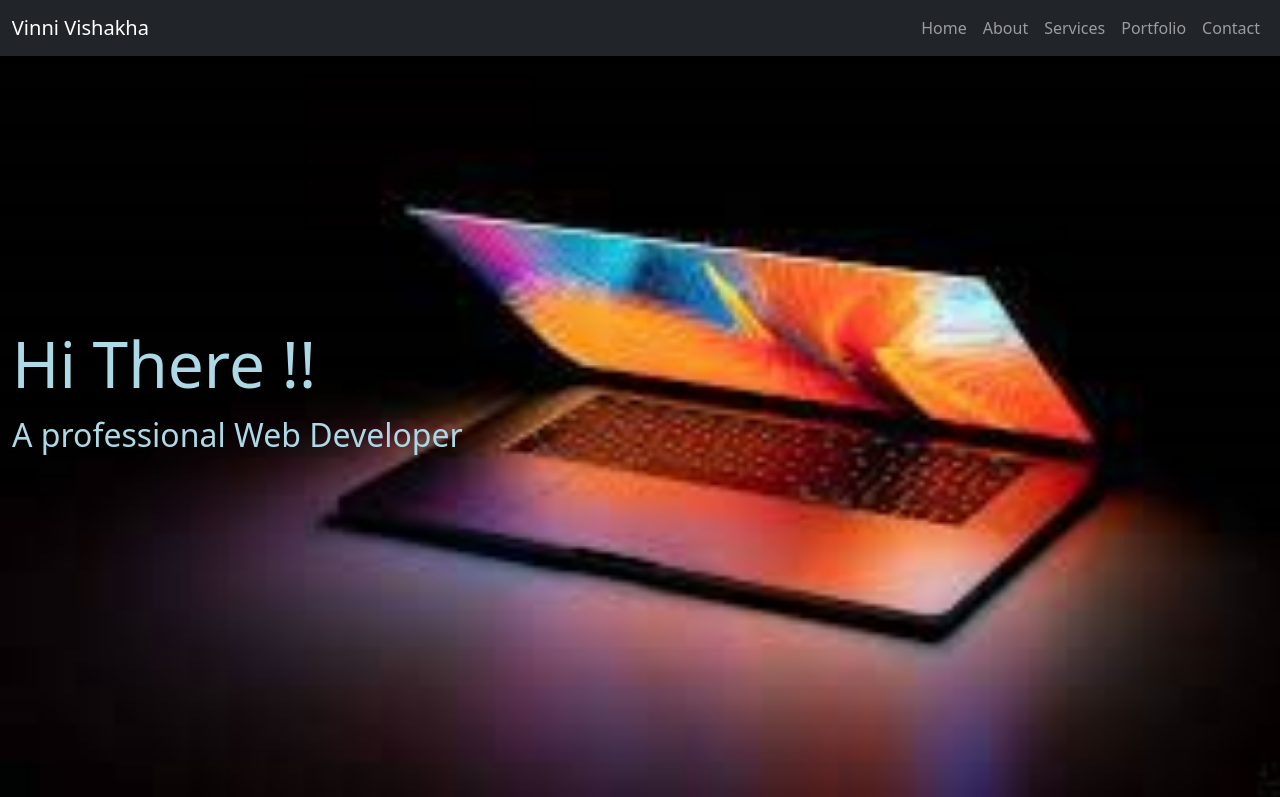
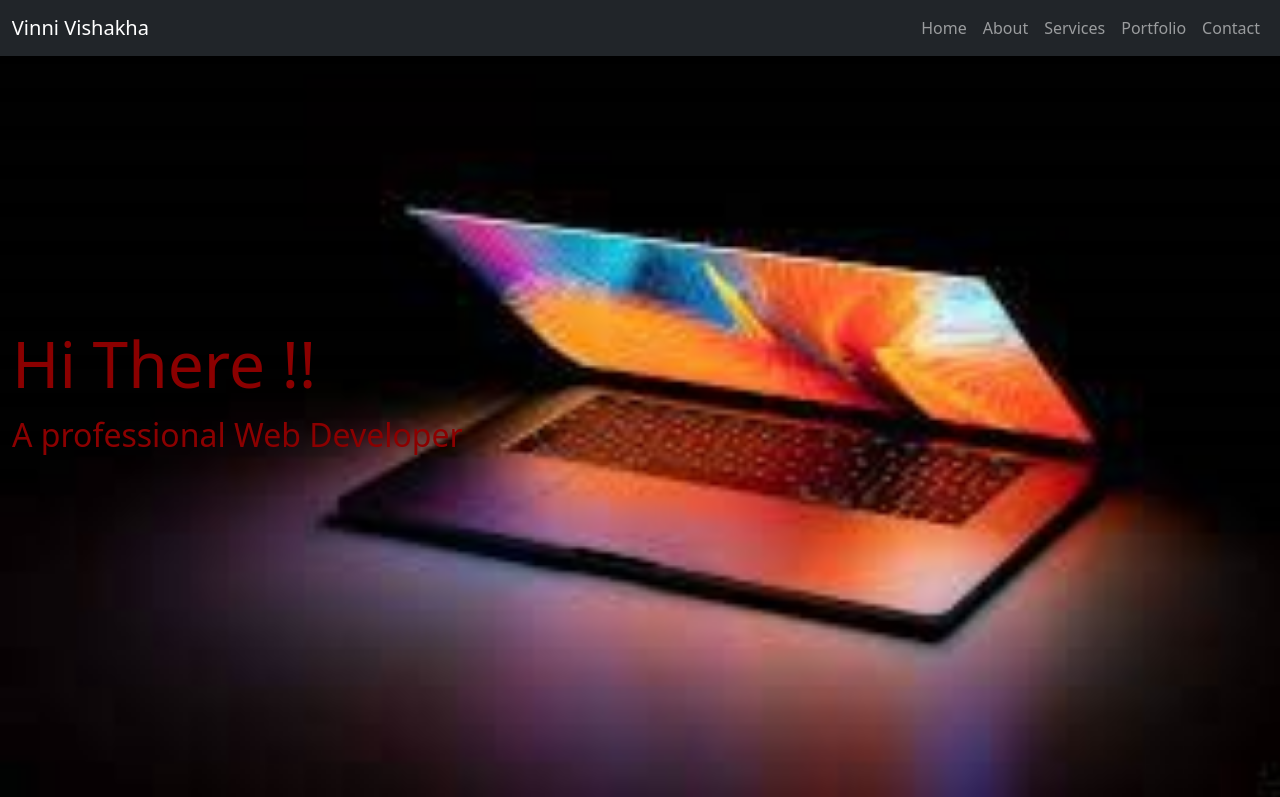
Before and after one commit to vinni5762/vinniPortfolio, a plain HTML site: page index.html in a window 1280 px wide. Shown: the top 797 px of the page. Drawn offline with nearby package versions, Linux system fonts and the light colour scheme; files whose address does not match are found by name; a web font is replaced by a local one.

Commit message:
Update style.css

```diff
--- a/css/style.css
+++ b/css/style.css
@@ -21,7 +21,7 @@
     top: 50%;
     left: 50%;
     transform: translate(-50% ,-50%);
-    color: lightblue;
+    color: darkred;
 
 }
 .bannerTitle {
```
